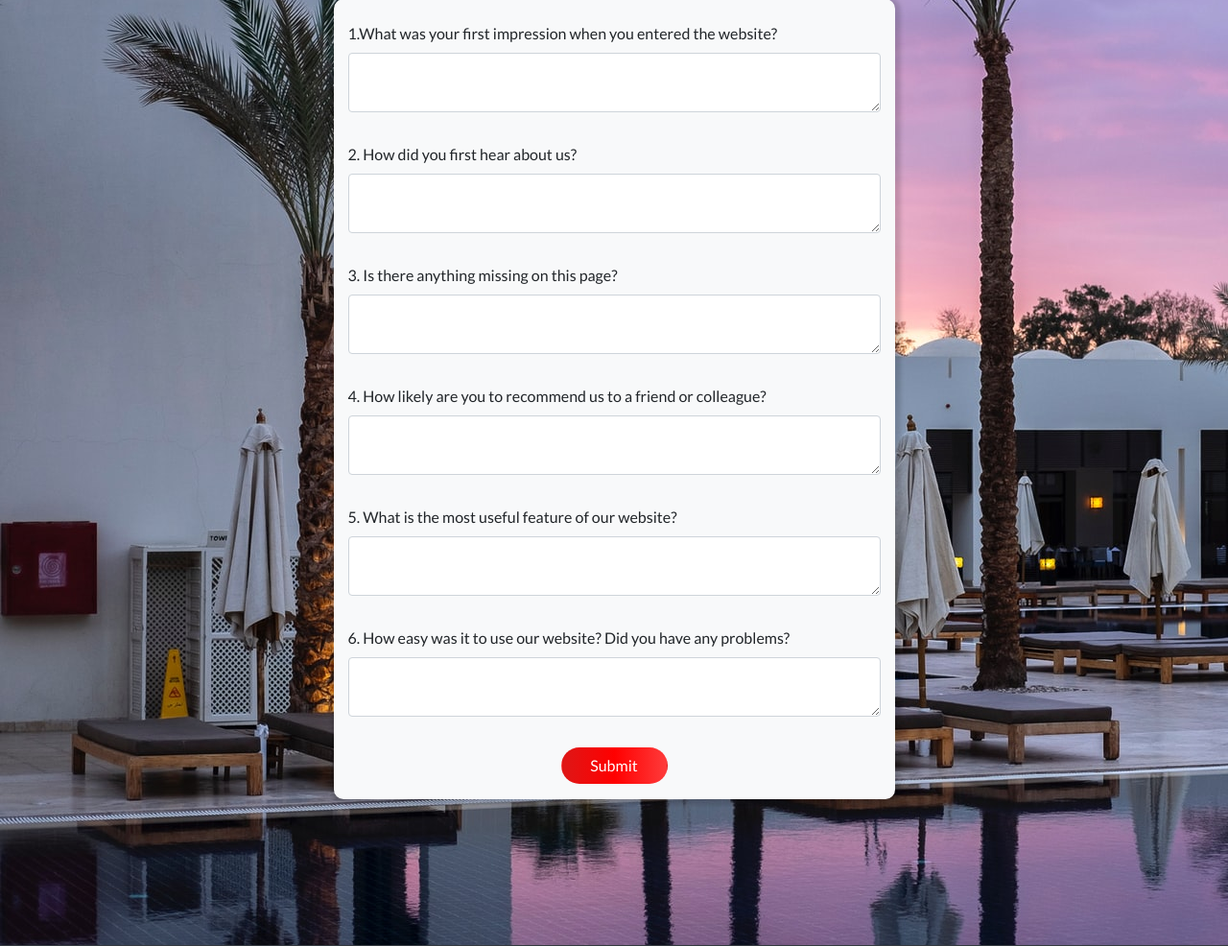
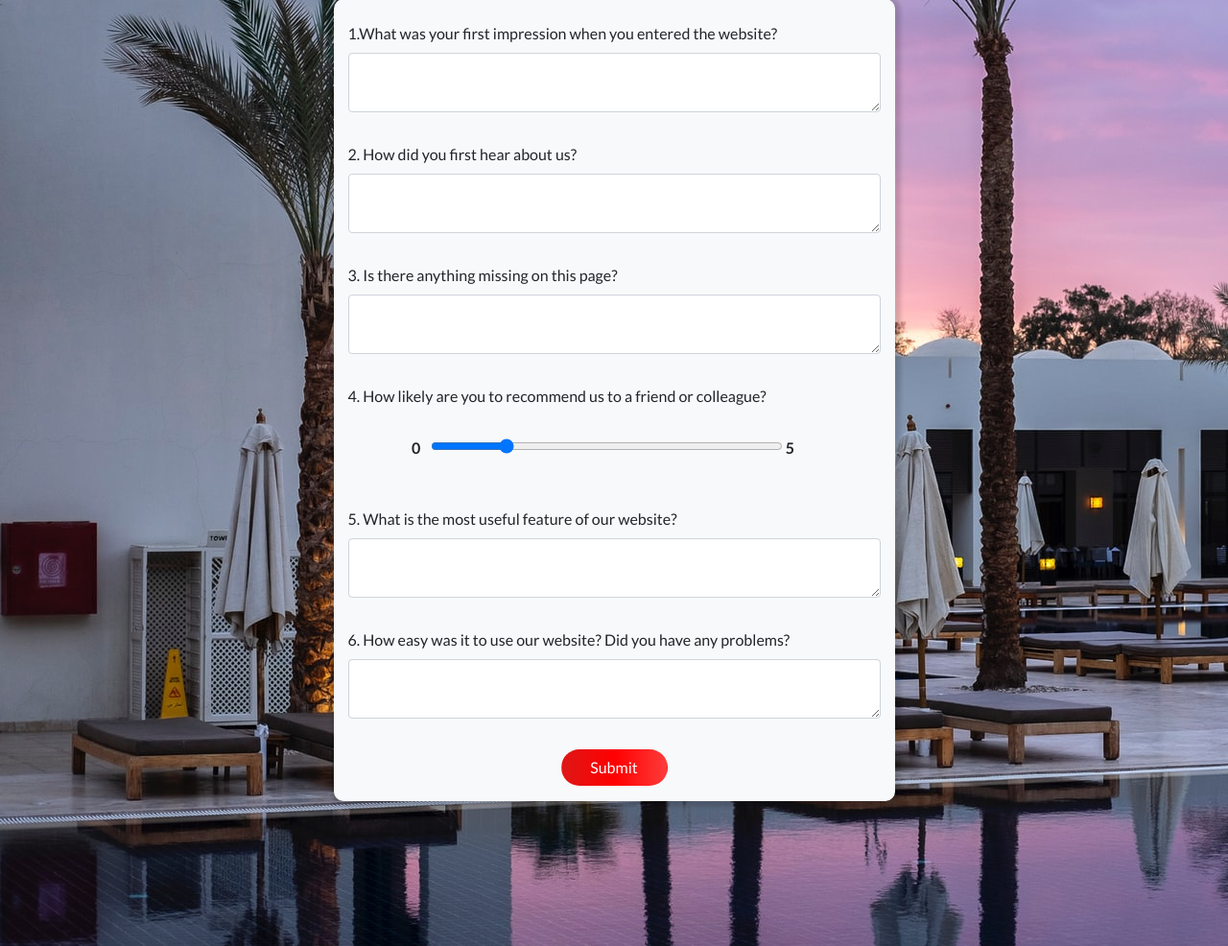
Before and after one commit to alandsilva26/hotel-management-php, a PHP site: page /hotel-management-php/survey.php in a window 1280 px wide. Shown: the part 227-1213 px from the top of the page at 96% size. Run offline with PHP 8.4, Linux system fonts and the light colour scheme; some libraries are stand-ins or nearby versions.

Commit message:
Finished feedback Form

```diff
--- a/public/survey.php
+++ b/public/survey.php
@@ -40,31 +40,37 @@ button{
 <h1 class="text-center">Feedback</h1>
 <div class="row justify-content-center">
 <div class="col-md-6 bg-light form-box ">
-<form action="" method="POST">
+
     <div class="row justify-content-center">
     <div class="col-12 mt-4">
     <div class="form-group">
         <label for="exampleInputPassword1">1.What was your first impression when you entered the website?</label>
-        <textarea type="text" class="form-control"></textarea>
+        <textarea type="text" id="impression" class="form-control"></textarea>
 
     </div>
     </div>
     <div class="col-12">
     <div class="form-group">
         <label for="exampleInputPassword1">2. How did you first hear about us?</label>
-        <textarea type="text" class="form-control"></textarea>
+        <textarea type="text" id="first_hear" class="form-control"></textarea>
     </div>
     </div>
     <div class="col-12">
     <div class="form-group">
         <label for="exampleInputPassword1">3. Is there anything missing on this page?</label>
-        <textarea type="text" class="form-control"></textarea>
+        <textarea type="text" id="missing_features" class="form-control"></textarea>
     </div>
     </div>
     <div class="col-12">
     <div class="form-group">
         <label for="exampleInputPassword1">4. How likely are you to recommend us to a friend or colleague?</label>
-        <textarea type="text" class="form-control"></textarea>
+        <div class="slidecontainer">
+        <div style="margin-left: 12%;">
+        <span class="font-weight-bold blue-text mr-2 mt-1">0</span>
+            <input type="range" min="0" max="5" value="1"  class="range-field my-4 w-75" id="recommend">
+            <span class="font-weight-bold blue-text mr-2 mt-1">5</span>
+        </div>
+        </div>
     </div>
     </div>
     <!-- <div class="col-12">
@@ -76,24 +82,61 @@ button{
     <div class="col-12">
     <div class="form-group">
         <label for="exampleInputPassword1">5. What is the most useful feature of our website?</label>
-        <textarea type="text" class="form-control"></textarea>
+        <textarea type="text" id="useful_features" class="form-control"></textarea>
     </div>
     </div>
     <div class="col-12">
     <div class="form-group">
         <label for="exampleInputPassword1">6. How easy was it to use our website? Did you have any problems?</label>
-        <textarea type="text" class="form-control"></textarea>
+        <textarea type="text" id="ease_of_use" class="form-control"></textarea>
     </div>
     </div>
     <div class="col-12 text-center">
-    <button class="btn  ">Submit</button>
+    <button class="btn" onclick="return sendMessage();">Submit</button>
     </div>
-</form>
+
+
 </div>
 </div>
 </div>
 </div>
+<script>
+var slider = document.getElementById("recommend");
+output.innerHTML = slider.value;
+slider.oninput = function() {
+  output.innerHTML = this.value;
+}
 
+function sendMessage() {
+        let impression = document.querySelector('#impression').value;
+        console.log(impression);
+        let first_hear = document.querySelector("#first_hear").value;
+        console.log(first_hear);
+        let missing_features = document.querySelector("#missing_features").value;
+        console.log(missing_features);
+        let recommend = document.querySelector("#recommend").value;
+        console.log(recommend);
+        let useful_features = document.querySelector("#useful_features").value;
+        console.log(useful_features);
+        let ease_of_use=document.querySelector("#ease_of_use").value;
+        console.log(ease_of_use);
+
+         $.ajax({
+            url: "https://docs.google.com/forms/d/e/1FAIpQLSfD1w5o0Cp5FmzfP-6MdtidI2vHcJqMch9eFa08dddgSMCgrQ/formResponse?",
+            data: {"entry.728102957": impression, "entry.686033481": first_hear, "entry.487111670": missing_features,
+             "entry.1965026841": recommend, "entry.1940392638":useful_features, "entry.229235084":ease_of_use},
+            type: "GET",
+            dataType: "xml",
+            success: function(d){
+                console.log("success");
+            },
+            error: function(x, y, z) {
+                console.log("error");
+            }
+        });
+        return false;
+    }
+</script>
 <?php include("./includes/footer.php"); ?>
 <script>
          $(document).ready(function() {
@@ -107,3 +150,6 @@ button{
     </script>
 </body>
 </html>
+
+<!-- https://docs.google.com/forms/d/e/1FAIpQLSfD1w5o0Cp5FmzfP-6MdtidI2vHcJqMch9eFa08dddgSMCgrQ/viewform?usp=pp_url&entry.728102957=
+Nice&entry.686033481=Through+the+internet.&entry.487111670=No&entry.1965026841=5&entry.1940392638=Account+section&entry.229235084=Very+Easy.+No+problem -->
```
